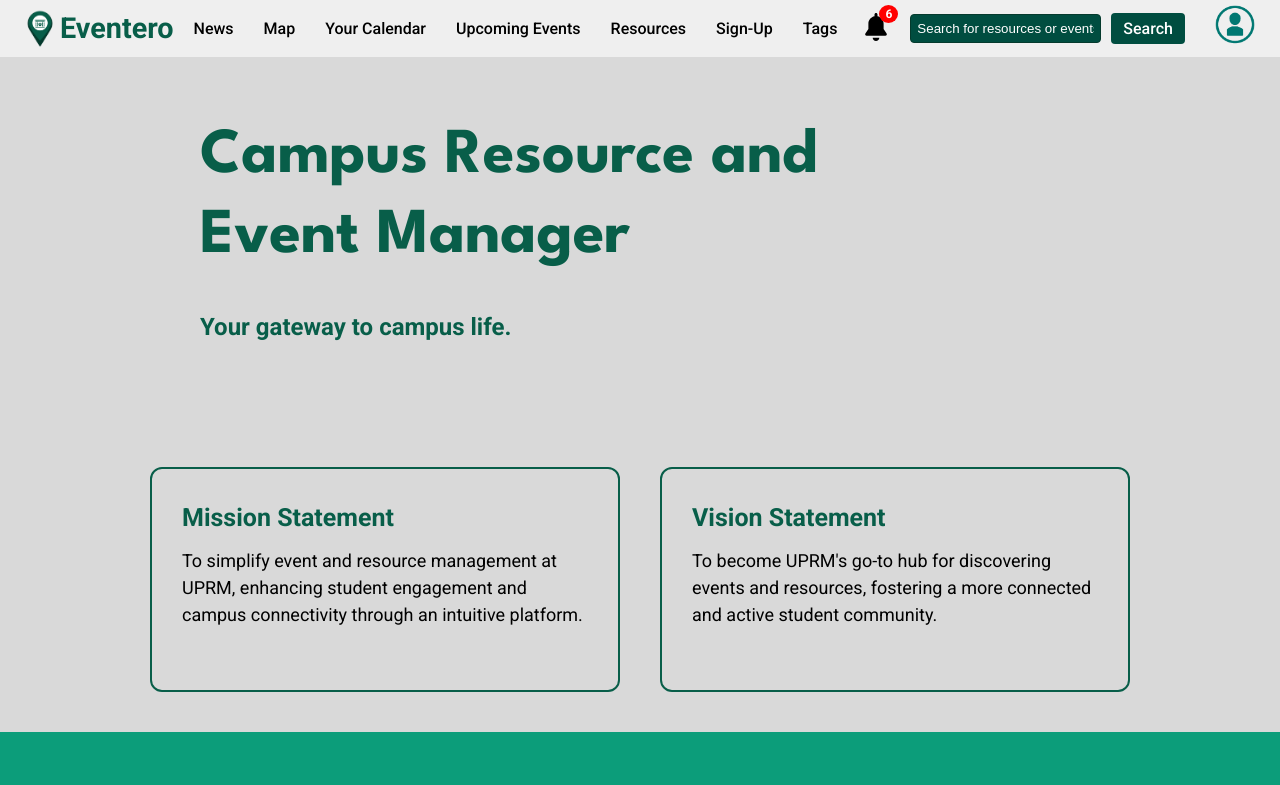
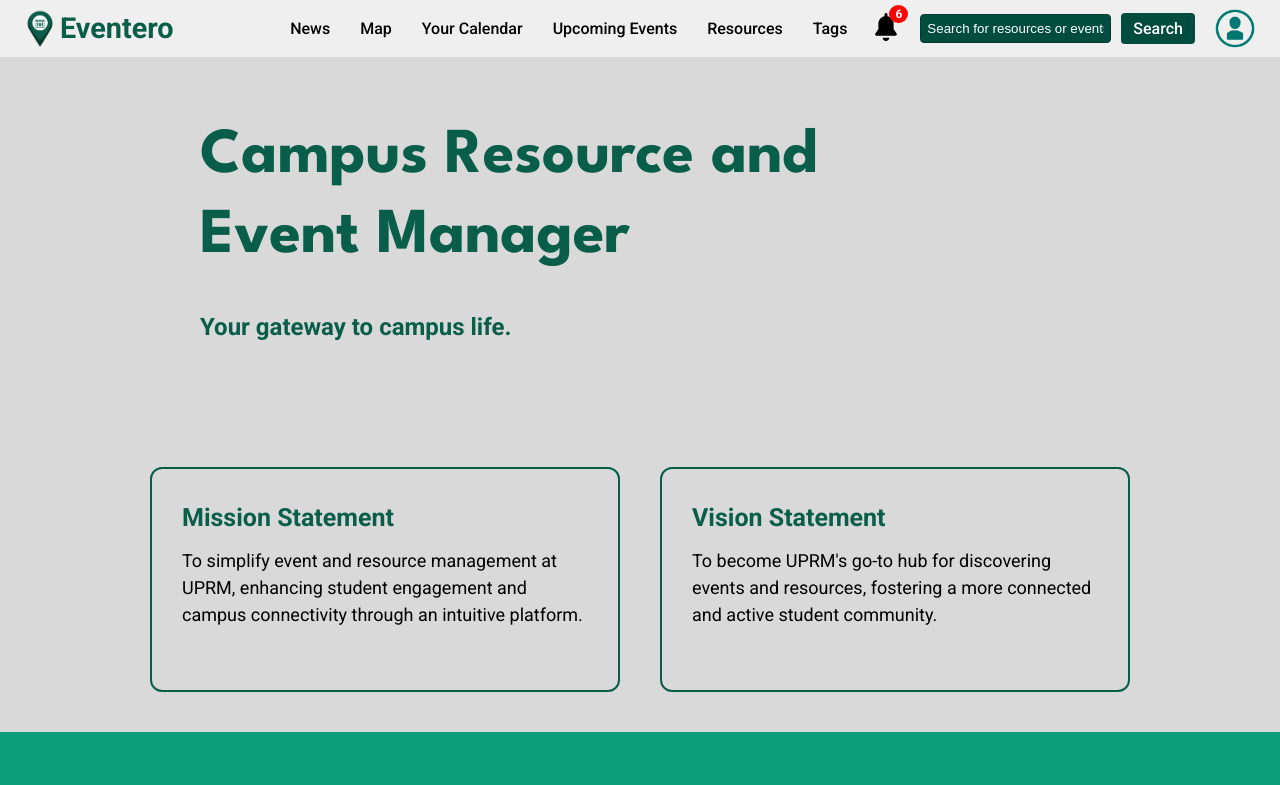
Before and after one commit to uprm-inso4101-2024-2025-s1/semester-project-campus-resource-and-event-management, a Svelte app: page / in a window 1280 px wide. Shown: the top 785 px of the page. Built offline with nearby package versions, Linux system fonts and the light colour scheme.

Commit message:
Fixed the Profile icon

```diff
--- a/src/components/Navbar.svelte
+++ b/src/components/Navbar.svelte
@@ -86,9 +86,7 @@
       <a on:click={handleNavClick} href="/calendar"> Your Calendar</a>
       <a on:click={handleNavClick} href="/events"> Upcoming Events</a>
       <a on:click={handleNavClick} href="/resources"> Resources</a>
-      <a on:click={handleNavClick} href="/login">Sign-Up</a>
       <a on:click={handleNavClick} href="/tags"> Tags </a>
-
 
       <!-- Notification Bell Icon -->
       <button
@@ -104,7 +102,6 @@
 
       <!-- Added Search Bar and Profile Icon Container for easier formatting. -->
       <div class="search-profile-container">
-
         <!-- Search Bar -->
         <form on:submit={handleSearch} class="search-bar">
           <input
@@ -117,11 +114,13 @@
 
         <!-- Added Profile Icon Here. -->
         <a href="/profile" class="profile-icon">
-        <img src="/images/profile_icon.png" alt="Profile" class="profile-image" />
+          <img
+            src="/images/profile_icon.png"
+            alt="Profile"
+            class="profile-image"
+          />
         </a>
-
       </div>
-
     </div>
   {/if}
 </nav>
@@ -177,6 +176,10 @@
     border: none;
     padding: 0;
     margin-left: 15px;
+    white-space: nowrap;
+    vertical-align: middle;
+    display: flex;
+    align-items: center;
   }
 
   .profile-image {
@@ -191,7 +194,6 @@
   .search-profile-container {
     display: flex;
     align-items: center;
-  gap: 10px; /* This Adjusts the spacing between search bar and profile icon. */
   }
 
   .notification-bell {
@@ -207,16 +209,21 @@
     height: 28px;
     object-fit: cover;
     background-color: transparent;
-    transition: 0.2s ease;
+    transition: 0.2s;
   }
 
   /* Hover effect */
+  .profile-icon:hover {
+    transform: scale(1.1);
+  }
+
   .bell-image:hover {
     transform: scale(1.1);
-    transition: all 0.1s ease;
   }
-
   /* Active (click) effect */
+  .profile-icon:active {
+    transform: scale(0.9);
+  }
   .bell-image:active {
     transform: scale(0.9);
   }
@@ -302,14 +309,12 @@
     font-weight: 500;
     color: #000000;
     text-decoration: none;
-    transition:
-      color 0.6s ease,
-      background-color 0.6s ease;
+    transition: 0.6s;
     padding: 5px;
     border-radius: 4px;
   }
 
-  .nav-links a:hover {
+  .nav-links a:hover:not(.profile-icon) {
     color: #ffffff;
     background-color: #004d40;
     transition:
@@ -479,7 +484,6 @@
 
   /* Mobile Styles */
   @media (max-width: 768px) {
-
     .navbar {
       position: fixed;
       top: 0;
```
Lines whose indentation alone changed are shown as unchanged.
